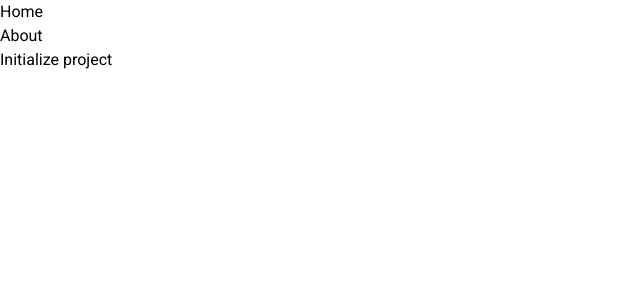
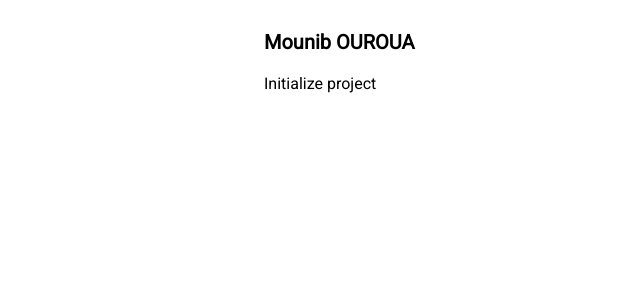
Before and after one commit to Mounib-dev/nuxt-blog-training, a Nuxt app: page / in a window 1280 px wide. Shown: the top 300 px of the page, without its empty margins (0-640 px from the left). Built offline with nearby package versions, Linux system fonts and the light colour scheme.

Commit message:
Adding a default layout

```diff
--- a/app.vue
+++ b/app.vue
@@ -1,16 +1,12 @@
 <template>
-  <nav>
-    <ul>
-      <li>
-        <NuxtLink to="/">Home</NuxtLink>
-      </li>
-      <li>
-        <NuxtLink to="/about">About</NuxtLink>
-      </li>
-    </ul>
-  </nav>
   <div>
-    <NuxtRouteAnnouncer />
-    <NuxtPage />
+    <NuxtLayout>
+      <NuxtRouteAnnouncer />
+      <NuxtPage />
+    </NuxtLayout>
   </div>
 </template>
+
+<script setup lang="ts"></script>
+
+<style scoped></style>
--- /dev/null
+++ b/layouts/default.vue
@@ -0,0 +1,22 @@
+<template>
+  <div class="container mx-auto max-w-3xl">
+    <header class="flex justify-between items-center mt-5">
+      <div NuxtLink to="/" class="text-xl font-semibold p-2 hover:bg-gray-200">
+        Mounib OUROUA
+      </div>
+      <Menu />
+    </header>
+
+    <main class="p-2">
+      <slot />
+    </main>
+  </div>
+</template>
+
+<script setup lang="ts">
+useHead({
+  titleTemplate: "%s - Mounib OUROUA",
+});
+</script>
+
+<style scoped></style>
```
